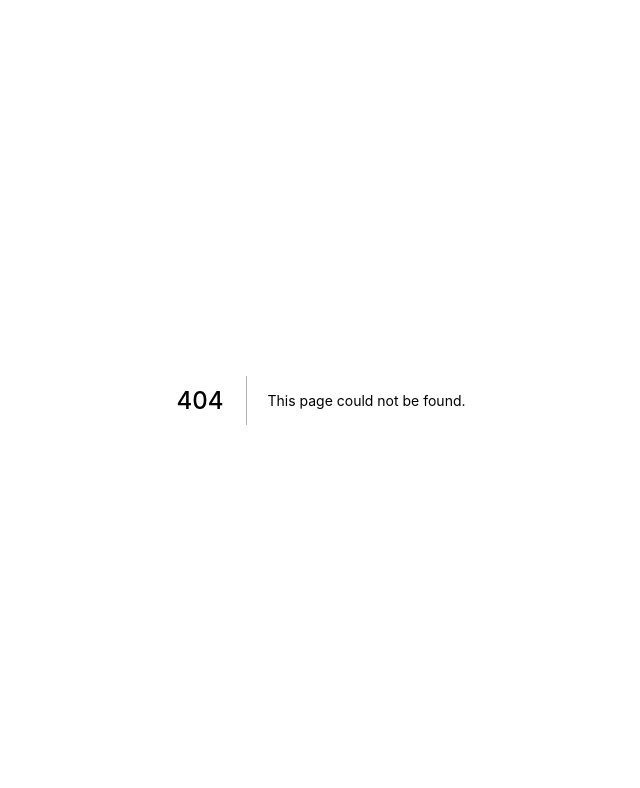
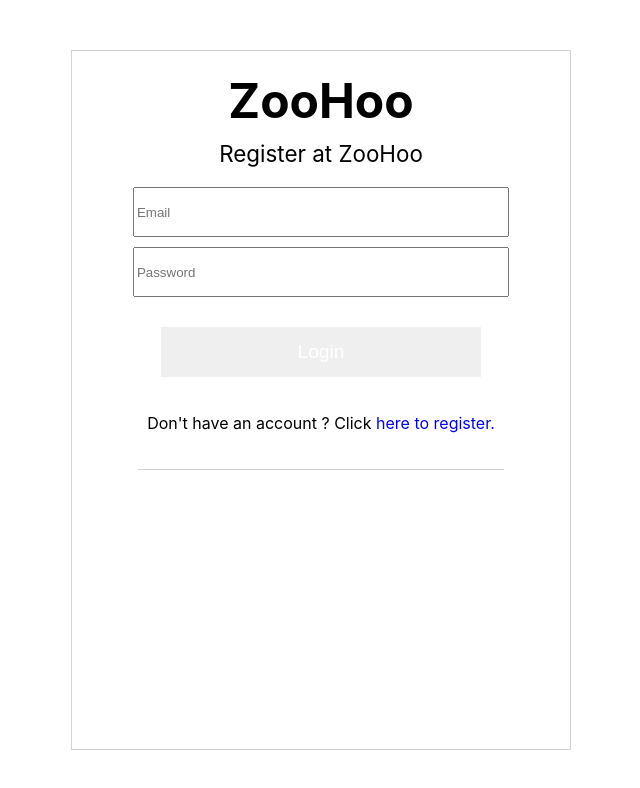
Before and after one commit to yaman1337/zoohoo, a Next.js app: page /login in a window 1280 px wide. Before the commit this address had no page. Shown: the top 788 px of the page, without its empty margins (319-959 px from the left). Built offline with nearby package versions, Linux system fonts and the light colour scheme.

Commit message:
login page

```diff
--- /dev/null
+++ b/pages/login.js
@@ -0,0 +1,29 @@
+import styles from "@/styles/pages/Login.module.css";
+import Link from "next/link";
+
+const Login = () => {
+  return (
+    <div className={styles.login}>
+      <div className={styles.card}>
+        <div className={styles.logo}>ZooHoo</div>
+        <div style={{ fontSize: "1.4rem", marginTop: "10px" }}>
+          Register at ZooHoo
+        </div>
+        <div className={styles.inputs}>
+          <input type="text" placeholder="Email" />
+          <input type="password" placeholder="Password" />
+        </div>
+        <button className={styles.loginBtn}>Login</button>
+        <p>
+          Don't have an account ? Click{" "}
+          <Link href="register">
+            <a style={{ color: "blue" }}>here to register.</a>
+          </Link>
+        </p>
+        <div className={styles.line}></div>
+      </div>
+    </div>
+  );
+};
+
+export default Login;
--- /dev/null
+++ b/styles/pages/Login.module.css
@@ -0,0 +1,62 @@
+@value primary-color: rgb(41, 187, 255);
+
+.login {
+    height: 100vh;
+    width: 100%;
+    display: flex;
+    justify-content: center;
+    align-items: center;
+}
+
+.card {
+    min-height: 700px;
+    width: 500px;
+    border: 1px solid lightgray;
+    display: flex;
+    flex-direction: column;
+    align-items: center;
+    padding: 20px;
+}
+
+.logo {
+    font-size: 3rem;
+    font-weight: bold;
+    color: primary-color;
+}
+
+.inputs {
+    padding: 20px;
+    display: flex;
+    flex-direction: column;
+    width: 100%;
+    align-items: center;
+}
+
+.inputs input {
+    width: 90%;
+    margin-bottom: 10px;
+    height: 50px;
+    outline: none;
+}
+
+.loginBtn {
+    height: 50px;
+    width: 70%;
+    cursor: pointer;
+    background-color: primary-color;
+    border: none;
+    outline: none;
+    color: white;
+    font-size: 1.2rem;
+    margin-bottom: 20px;
+}
+
+.loginBtn:hover {
+    filter: brightness(80%);
+}
+
+.line {
+    margin-top: 20px;
+    width: 80%;
+    border-bottom: 1px solid lightgray;
+}
```
